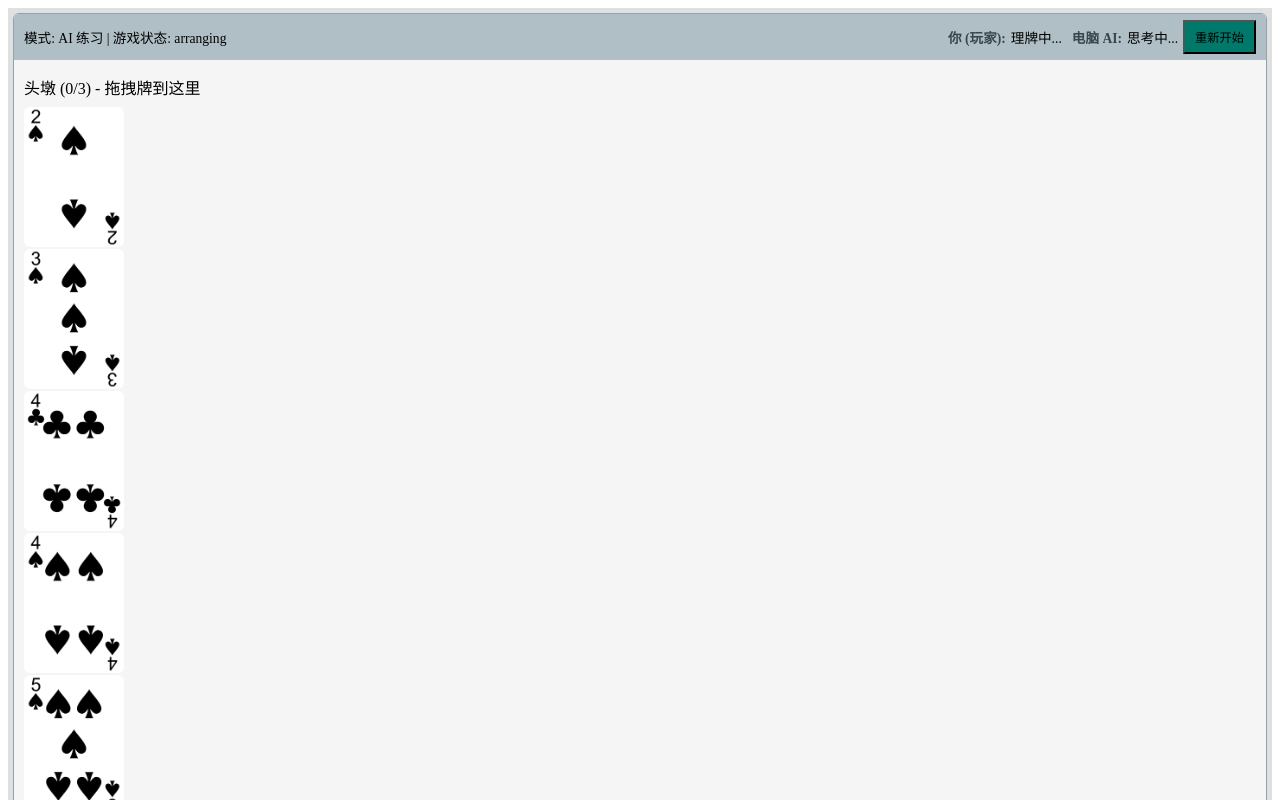
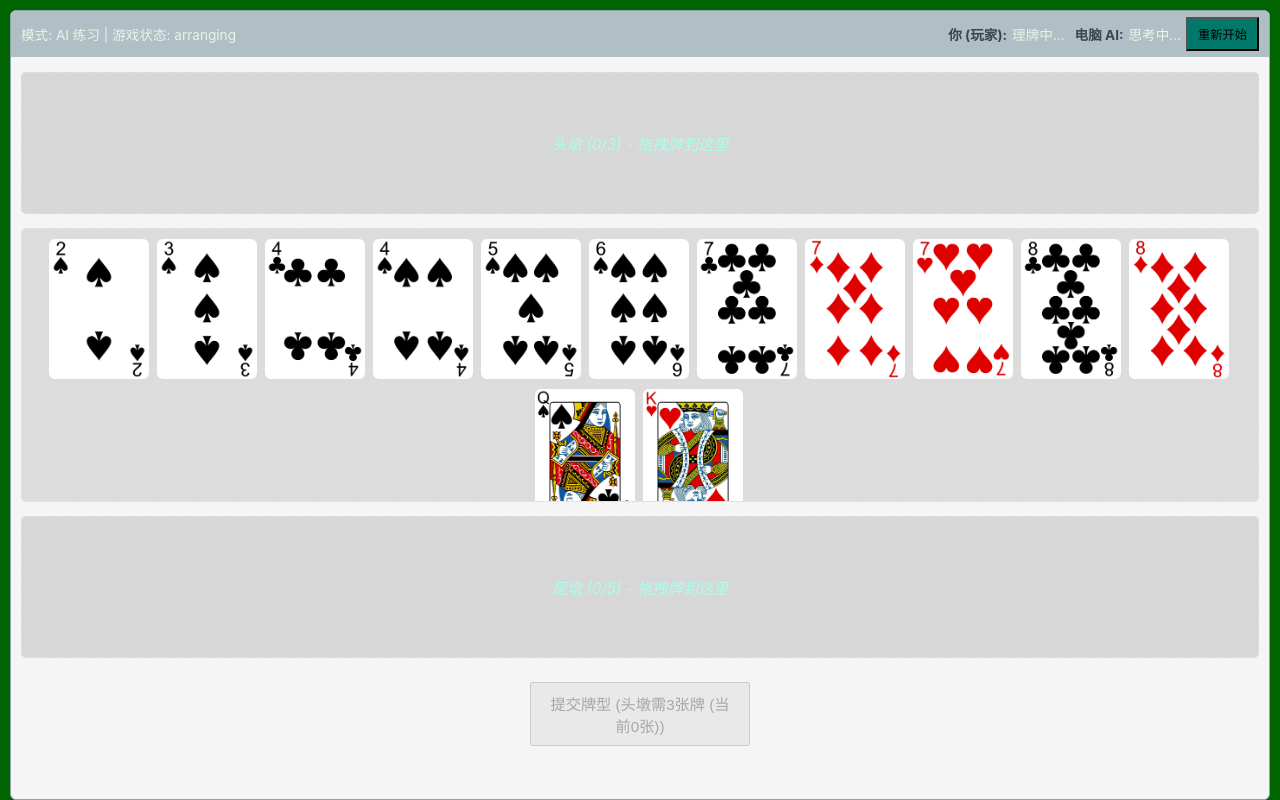
Before and after one commit to wen952555/sss, a Vue app in the folder frontend/: page / in a window 1280 px wide. Both pictures are taken after a click on the button "开始牌局". Shown: the top 800 px of the page. Built offline with nearby package versions, Linux system fonts and the light colour scheme.

Commit message:
Update main.css

```diff
--- a/frontend/src/assets/main.css
+++ b/frontend/src/assets/main.css
@@ -1,20 +1,65 @@
 /* frontend/src/assets/main.css */
-/* ... (html, body, #app, desktop .card, button, input, error, App.vue布局等核心样式与上一版能成功构建的类似，并确保关键属性有 !important) ... */
-/* 我将主要展示媒体查询部分的修改，其他部分请沿用上一版并确保 !important */
+/* ... (html, body, #app 等基础样式与上一版类似，确保背景色和文字颜色正确) ... */
+html, body { height: 100% !important; margin: 0 !important; font-family: -apple-system, BlinkMacSystemFont, "Segoe UI", Roboto, Helvetica, Arial, sans-serif;
+  background-color: #006400 !important; color: #e8f5e9 !important; overflow: hidden !important; -webkit-tap-highlight-color: transparent !important;}
+#app, #app-container.app-flex-container { min-height: 100vh !important; height: 100% !important; display: flex !important; flex-direction: column !important;
+  padding: 5px !important; box-sizing: border-box !important; overflow: hidden !important; background-color: transparent !important;}
 
-/* --- 媒体查询，实现平铺伸缩折叠 --- */
+/* --- 卡片样式 --- */
+.card, .hand-card-item {
+  width: 90px !important;
+  height: 126px !important;
+  border: none !important; outline: none !important; box-sizing: border-box !important;
+  border-radius: 6px !important; background-color: #FFFFFF !important;
+  color: #212121 !important; display: flex !important; justify-content: center !important;
+  align-items: center !important; cursor: grab !important; user-select: none !important;
+  box-shadow: 1px 1px 3px rgba(0,0,0,0.2) !important;
+  transition: transform 0.15s ease-out, margin-left 0.2s ease-out, z-index 0s 0.15s !important;
+  overflow: hidden !important; padding: 0 !important;
+  flex-shrink: 0 !important; /* 确保卡片不被压缩 */
+  position: relative !important;
+  margin: 0 !important; /* 外边距由父级gap或负margin控制 */
+}
+.card img, .hand-card-item img { /* ... (与上一版相同) ... */ }
+.card.dragging, .hand-card-item.dragging { /* ... (与上一版相同) ... */ }
 
-/* 桌面端宽屏: 卡片正常平铺，允许换行 */
+/* --- 卡片容器 --- */
+.card-container {
+  display: flex !important; /* 强制 display: flex */
+  flex-direction: row !important; /* 强制水平排列 */
+  flex-wrap: wrap; /* 默认允许换行，媒体查询中会修改为 nowrap */
+  gap: 6px !important;
+  min-height: calc(126px + 16px); /* (卡片高度 + 2*padding) */
+  border: 1px dashed rgba(255, 255, 255, 0.2) !important;
+  padding: 8px !important;
+  border-radius: 5px !important;
+  position: relative !important;
+  align-items: center !important;
+  justify-content: center !important; /* 默认居中，手机端会改为 flex-start */
+  background-color: rgba(0, 0, 0, 0.1) !important;
+  margin-bottom: 8px !important;
+  width: 100% !important;
+  box-sizing: border-box !important;
+  overflow: hidden !important; /* 默认隐藏溢出 */
+}
+/* ... (.card-container.is-empty, .drag-over, .drop-placeholder 与上一版类似) ... */
+.card-container.is-empty { background-color: rgba(0, 0, 0, 0.12) !important; display: flex !important; align-items: center !important; justify-content: center !important; }
+.drag-over { border-color: #a5d6a7 !important; border-style: solid !important; background-color: rgba(129, 199, 132, 0.3) !important; }
+.drop-placeholder { color: #a7ffeb !important; font-style: italic !important; text-align: center !important; width: 100% !important; font-size: 0.95em !important; padding: 12px 0 !important; }
+
+/* --- 媒体查询 --- */
+
+/* 桌面端宽屏: 初始手牌区允许多行 */
 .initial-hand-area .card-container {
     flex-wrap: wrap !important;
-    overflow-y: auto !important;
-    min-height: calc(126px + 16px); /* 桌面端至少一行高度 */
-    /* max-height: calc(126px * 2 + 6px + 16px); */ /* 可选：限制最大高度 */
+    overflow-y: auto !important; /* 允许多行时垂直滚动 */
+    max-height: calc(126px * 2 + 6px + 16px); /* 最多两行的高度 */
+    min-height: calc(126px + 16px);
     align-content: flex-start;
     justify-content: center !important;
 }
 .initial-hand-area .card-container .hand-card-item {
-    margin-left: 0 !important;
+    margin-left: 0 !important; /* 桌面不重叠 */
 }
 
 @media (max-width: 1024px) { /* 桌面端较窄或大平板 */
@@ -22,13 +67,14 @@
         width: 80px !important;
         height: 112px !important;
     }
-    .card-container { /* 通用容器调整 */
+    .card-container { /* 通用容器 */
         min-height: calc(112px + 10px) !important;
         gap: 5px !important;
     }
     .initial-hand-area .card-container { /* 手牌区 */
         min-height: calc(112px + 10px) !important; /* 至少一行 */
-        /* max-height: calc(112px * 2 + 5px + 12px); */
+        max-height: calc(112px * 2 + 5px + 12px); /* 调整最大高度 */
+        /* 在这个断点下，仍然是换行平铺 */
     }
 }
 
@@ -38,77 +84,60 @@
     width: 60px !important;
     height: 84px !important;
     border-radius: 4px !important;
-    margin: 0 !important;
+    margin: 0 !important; /* 重叠时移除外边距 */
   }
   .card-container { /* 通用卡片容器 */
-    /* min-height: calc(84px + 8px) !important; */ /* 高度由内容决定 */
-    height: auto !important; /* 高度自适应内容 */
-    gap: 0 !important;
+    min-height: calc(84px + 8px) !important;
+    gap: 0 !important; /* 移除gap，靠负margin重叠 */
     padding: 6px 4px !important;
     overflow: hidden !important;
   }
 
-  /* 特指手牌区 (初始手牌/中墩) */
-  .initial-hand-area .card-container {
-    /* min-height: calc(84px + 8px) !important; */ /* 让其高度由内部重叠的卡片决定 */
-    height: auto !important;
-    flex-wrap: nowrap !important;
-    justify-content: center !important; /* 将重叠的牌组居中 */
-    align-items: center;
-    overflow-x: hidden !important;
-    overflow-y: hidden !important;
-    padding: 6px 2px !important; /* 减少左右padding，给牌更多空间 */
+  .initial-hand-area .card-container { /* 特指手牌区 */
+    min-height: calc(84px + 8px) !important; /* 高度由单行重叠牌决定 */
+    height: auto !important; /* 允许高度自适应 */
+    display: flex !important; /* 确保是 flex */
+    flex-direction: row !important; /* 确保是水平排列 */
+    flex-wrap: nowrap !important; /* 强制不换行 */
+    justify-content: center !important; /* 将重叠的牌组作为一个整体居中 */
+    align-items: center !important; /* 垂直居中牌 */
+    overflow-x: hidden !important; /* 禁止水平滚动 */
+    overflow-y: hidden !important; /* 禁止垂直滚动 */
+    padding-left: 8px !important; /* 给左边一点空间 */
+    padding-right: 8px !important; /* 给右边一点空间 */
   }
   .initial-hand-area .card-container .hand-card-item {
-    /* 假设卡片宽度60px，我们希望每张牌露出约 10px (60 - 50 = 10) */
-    /* 那么对于13张牌，第一张全露，后面12张各露10px，总宽度 = 60 + 12 * 10 = 180px */
-    /* 如果容器宽度是 320px，那么 180px 可以放下。 */
-    /* 如果卡片宽度是 W, 想露出 R, 则负 margin 是 -(W - R) */
-    margin-left: -48px !important; /* (60 - 12 = 48) -> 露出12px */
-    box-shadow: 0px 0px 2px rgba(0,0,0,0.4) !important; /* 给重叠的牌非常细微的阴影 */
-    transition: transform 0.2s ease-out, margin-left 0.2s ease-out, z-index 0s 0.2s !important;
+    margin-left: -48px !important; /* (60px宽 - 露出12px = -48px) */
+    /* box-shadow: 1px 0px 1px rgba(0,0,0,0.1) !important; */ /* 细微阴影 */
   }
   .initial-hand-area .card-container .hand-card-item:first-child {
     margin-left: 0 !important;
   }
-  /* 悬停/触摸交互时展开 */
-  .initial-hand-area .card-container:hover .hand-card-item {
-    /* margin-left: -25px !important; */ /* 悬停容器时稍微展开一点 */
+  .initial-hand-area .card-container .hand-card-item:hover {
+    transform: translateY(-10px) scale(1.1) !important;
+    z-index: 100 !important;
   }
-  .initial-hand-area .card-container .hand-card-item:hover {
-    transform: translateY(-12px) scale(1.15) !important;
-    z-index: 100 !important;
-    /* 选中牌时，其右边的牌需要向右移动以腾出空间，这需要JS辅助或复杂的CSS兄弟选择器 */
-  }
-
-  /* 其他小屏幕特定样式 */
-  /* ... (top-info-bar, submit-button等与上一版相同) ... */
+  /* 其他小屏幕特定样式 ... */
 }
 
-@media (max-width: 480px) { /* 小手机 - 进一步重叠，露出更少 */
+@media (max-width: 480px) { /* 小手机 */
   .card, .hand-card-item {
     width: 50px !important;
     height: 70px !important;
     border-radius: 3px !important;
   }
   .card-container {
-    /* min-height: calc(70px + 6px) !important; */
-    height: auto !important;
-    padding: 5px 1px !important; /* 左右padding更小 */
+    min-height: calc(70px + 6px) !important;
+    padding: 5px 2px !important; /* 左右padding更小 */
   }
   .initial-hand-area .card-container {
-    /* min-height: calc(70px + 6px) !important; */
-    height: auto !important;
+    min-height: calc(70px + 6px) !important;
   }
   .initial-hand-area .card-container .hand-card-item {
-    /* 50px宽，露出约 8px (50 - 42 = 8) */
-    margin-left: -42px !important;
+    margin-left: -40px !important; /* (50px宽 - 露出10px = -40px) */
   }
-  .initial-hand-area .card-container .hand-card-item:first-child { margin-left: 0 !important; }
-
-  /* 顶部信息栏垂直堆叠 (保持不变) */
-  /* ... */
+  /* 顶部信息栏垂直堆叠 ... */
 }
 
-/* 确保其他所有全局样式 (如按钮, App布局, GameBoard布局等) 沿用上一版能成功构建的，并带有 !important */
-/* ... (此处省略) ... */
+/* 其他所有全局样式，如按钮, App布局, GameBoard布局等，请沿用上一版能成功构建的，并确保重要属性有 !important */
+/* ... (此处省略以保持简洁) ... */
```
